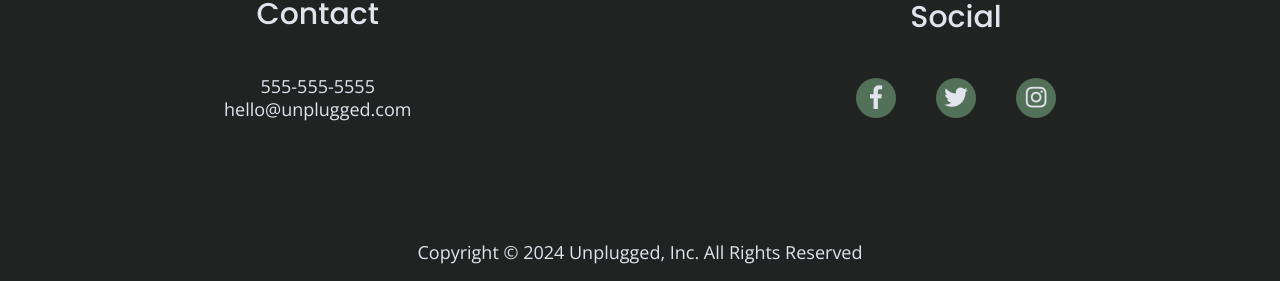
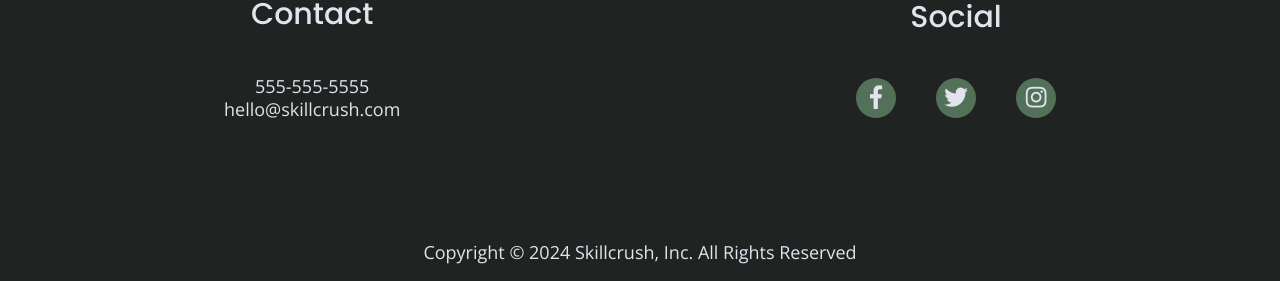
Before and after one commit to pkcnj/unplugged-retreat, a plain HTML site: page index.html in a window 1280 px wide. Shown: the part 2711-2992 px from the top of the page. Drawn offline with nearby package versions, Linux system fonts and the light colour scheme.

Commit message:
Update index.html

```diff
--- a/index.html
+++ b/index.html
@@ -157,7 +157,7 @@
                     <address>
             <p>
               555-555-5555<br>
-              hello@unplugged.com
+              hello@skillcrush.com
             </p>
           </address>
                 </div>
@@ -183,7 +183,7 @@
             <p>Copyright &copy;
                 <script>
                     document.write(new Date().getFullYear())
-                </script> Unplugged, Inc. All Rights Reserved</p>
+                </script> Skillcrush, Inc. All Rights Reserved</p>
         </div>
     </footer>
 
```
